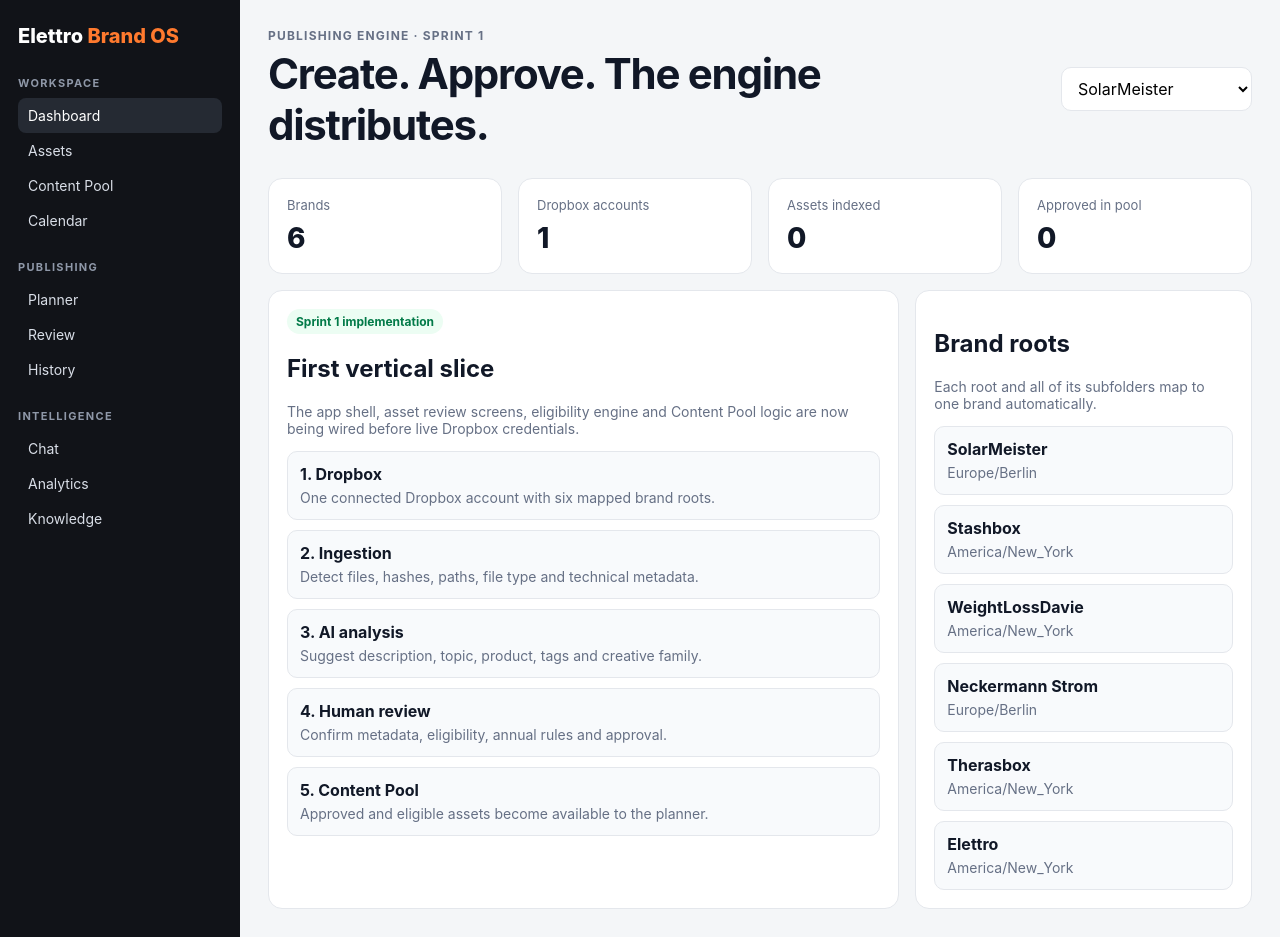
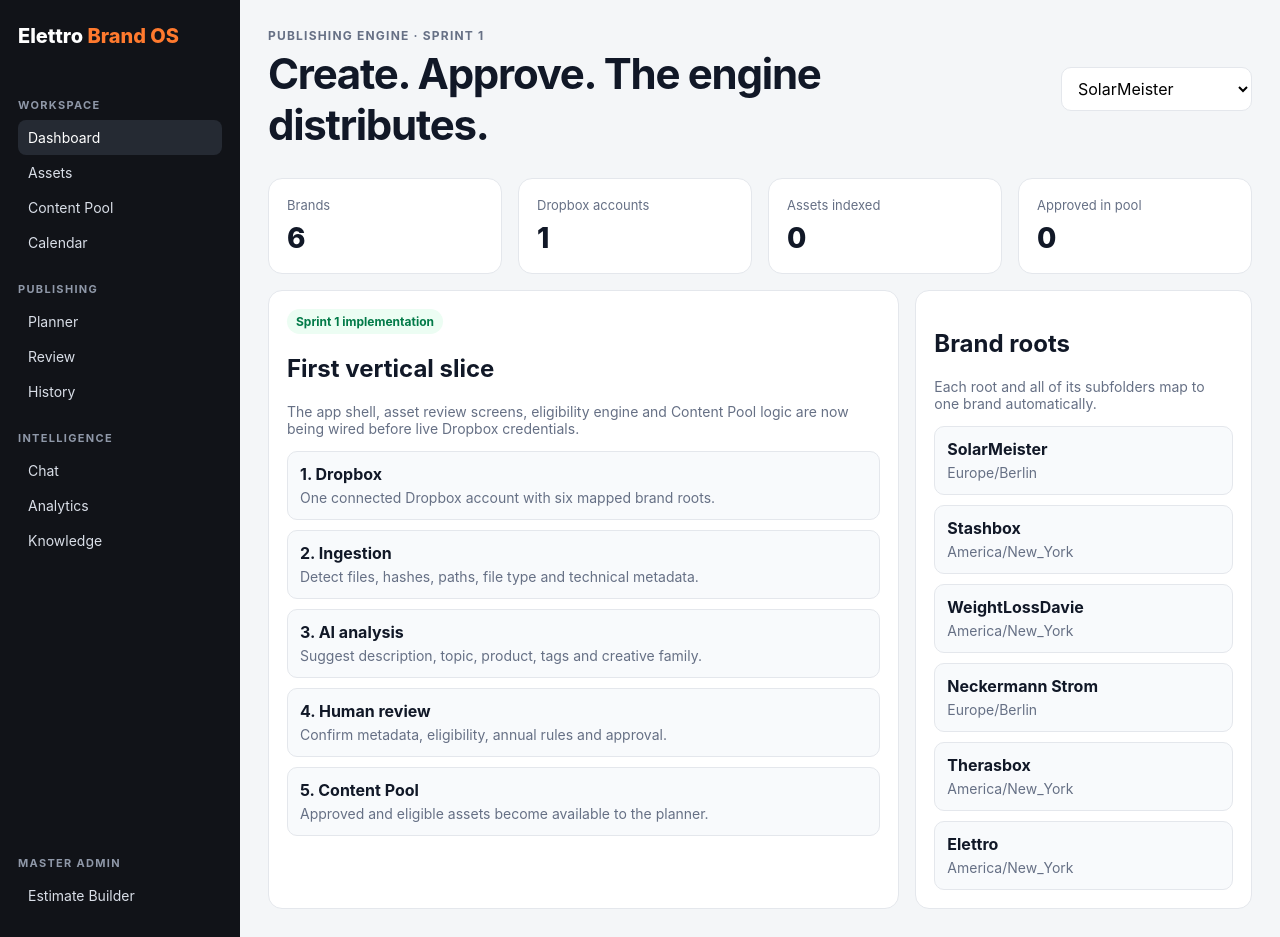
Before and after one commit to elettro/elettro-brand-os, a Next.js app in the folder apps/web/: page / in a window 1280 px wide. Built offline with nearby package versions, Linux system fonts and the light colour scheme.

Commit message:
Stage Estimate Builder link at bottom of admin sidebar

```diff
--- a/apps/web/app/page.tsx
+++ b/apps/web/app/page.tsx
@@ -13,7 +13,7 @@ const pipeline = [
 export default function DashboardPage() {
   return (
     <div className="shell">
-      <aside className="sidebar">
+      <aside className="sidebar" style={{ display: "flex", flexDirection: "column" }}>
         <div className="brandmark">Elettro <span>Brand OS</span></div>
 
         <div className="nav-section">
@@ -36,6 +36,11 @@ export default function DashboardPage() {
           <a className="nav-item" href="#">Chat</a>
           <a className="nav-item" href="#">Analytics</a>
           <a className="nav-item" href="#">Knowledge</a>
+        </div>
+
+        <div className="nav-section" style={{ marginTop: "auto" }}>
+          <div className="nav-label">Master Admin</div>
+          <Link className="nav-item" href="/admin/estimate-builder">Estimate Builder</Link>
         </div>
       </aside>
 
```
